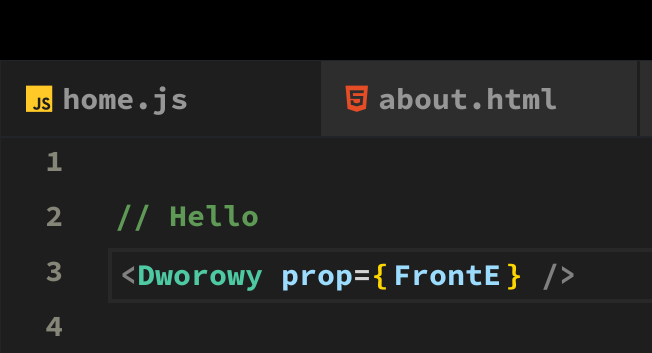
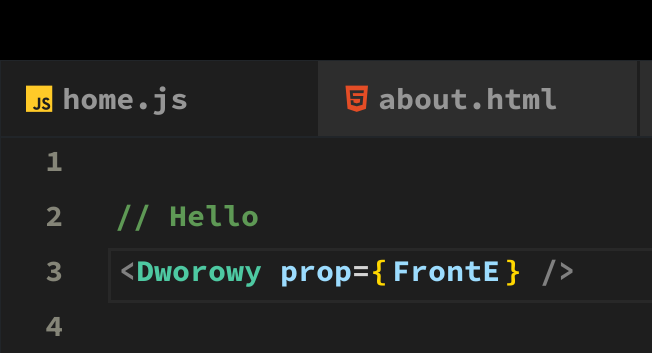
Before and after one commit to Ashy4n/Personal-Website-VSC, a plain HTML site: page index.html in a window 1280 px wide. Shown: the part 140-493 px from the top of the page, 0-652 px from the left. Drawn offline with nearby package versions, Linux system fonts and the light colour scheme.

Commit message:
edited styles

```diff
--- a/css/style.css
+++ b/css/style.css
@@ -50,7 +50,8 @@ main {
 
 .line-border {
   font-size: 0;
-  border: solid 4px rgb(40, 40, 40);
+  border: solid 3px rgb(40, 40, 40);
+  line-height: normal;
 }
 
 .line-border span {
@@ -144,6 +145,7 @@ main ::selection {
 
 .tab.active {
   background: rgb(30, 30, 30);
+  border-right: 3px solid rgb(45, 45, 45);
 }
 
 .tab i {
```
